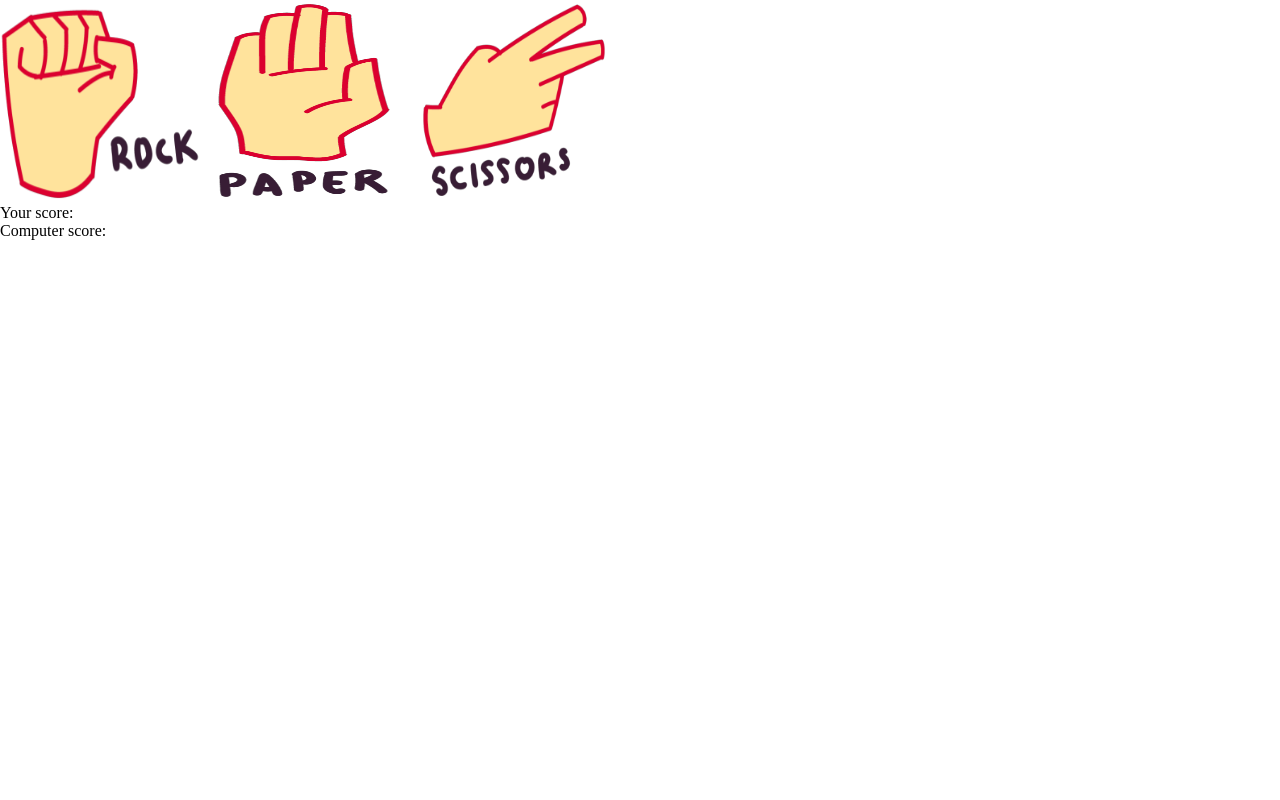
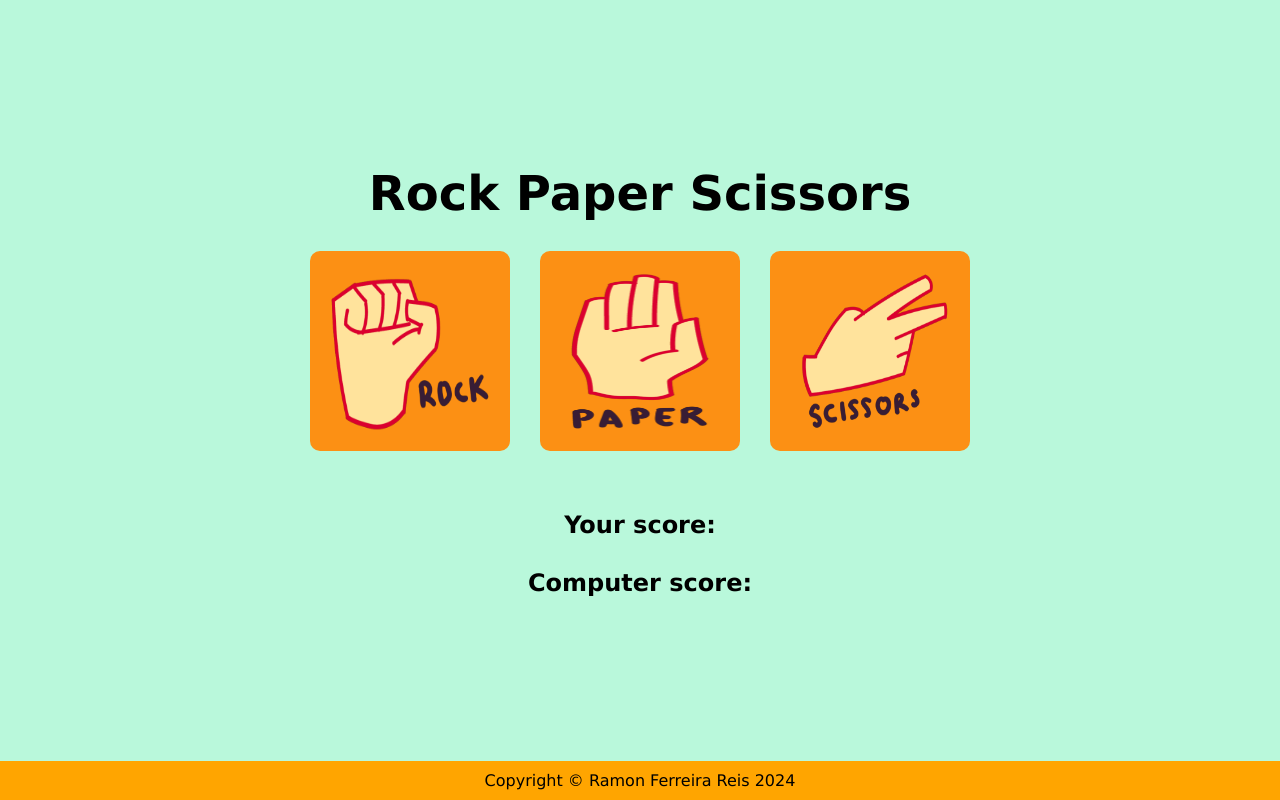
Before and after one commit to ramonferreirareis/rock-paper-scissors, a plain HTML site: page index.html in a window 1280 px wide. Drawn offline with Linux system fonts and the light colour scheme.

Commit message:
Add style to page

```diff
--- a/index.html
+++ b/index.html
@@ -8,15 +8,19 @@
     <link rel="stylesheet" href="style.css">
 </head>
 <body>
+    <main class="main-content">
+        <h1>Rock Paper Scissors</h1>
         <div class="hands">
             <img id="rock" src="img/rock.PNG" alt="rock">
             <img id="paper" src="img/paper.PNG" alt="paper">
             <img id="scissors" src="img/scissors.PNG" alt="scissors">
         </div>
-
         <div id="result"></div>
         <div id="humanScore">Your score: </div>
         <div id="computerScore">Computer score: </div>
+    </main>
+    <footer>
+        <p>Copyright © Ramon Ferreira Reis 2024</p>
+    </footer>
 </body>
-<footer></footer>
 </html>
--- a/style.css
+++ b/style.css
@@ -7,16 +7,48 @@
 * {
     margin: 0;
     padding: 0;
-    /* border:
-    2px solid lime; */
 }
 
 body {
     display: flex;
     flex-direction: column;
+    min-height: 100vh;
+    align-items: center;
+    justify-content: center;
+    background-color: rgb(185, 248, 219);
+    font-family:'Lucida Sans', 'Lucida Sans Regular', 'Lucida Grande', 'Lucida Sans Unicode', Geneva, Verdana, sans-serif;
+    font-size: 24px;
+    font-weight: 900;
+}
+
+.main-content {
+    flex: 1;
+    display: flex;
+    flex-direction: column;
+    justify-content: center;
+    align-items: center;
+    gap: 30px;
+
+}
+
+.hands {
+    display: flex;
+    gap: 30px;
 }
 
 img {
     width: 200px;
     height: 200px;
+    background-color: rgb(252, 144, 20);
+    padding: 20px;
+    border-radius: 10px;
 }
+
+footer {
+    background-color: orange;
+    width: 100%;
+    padding: 10px;
+    text-align: center;
+    font-size: 16px;
+    font-weight: 300;
+}
```
Lines whose indentation alone changed are shown as unchanged.
